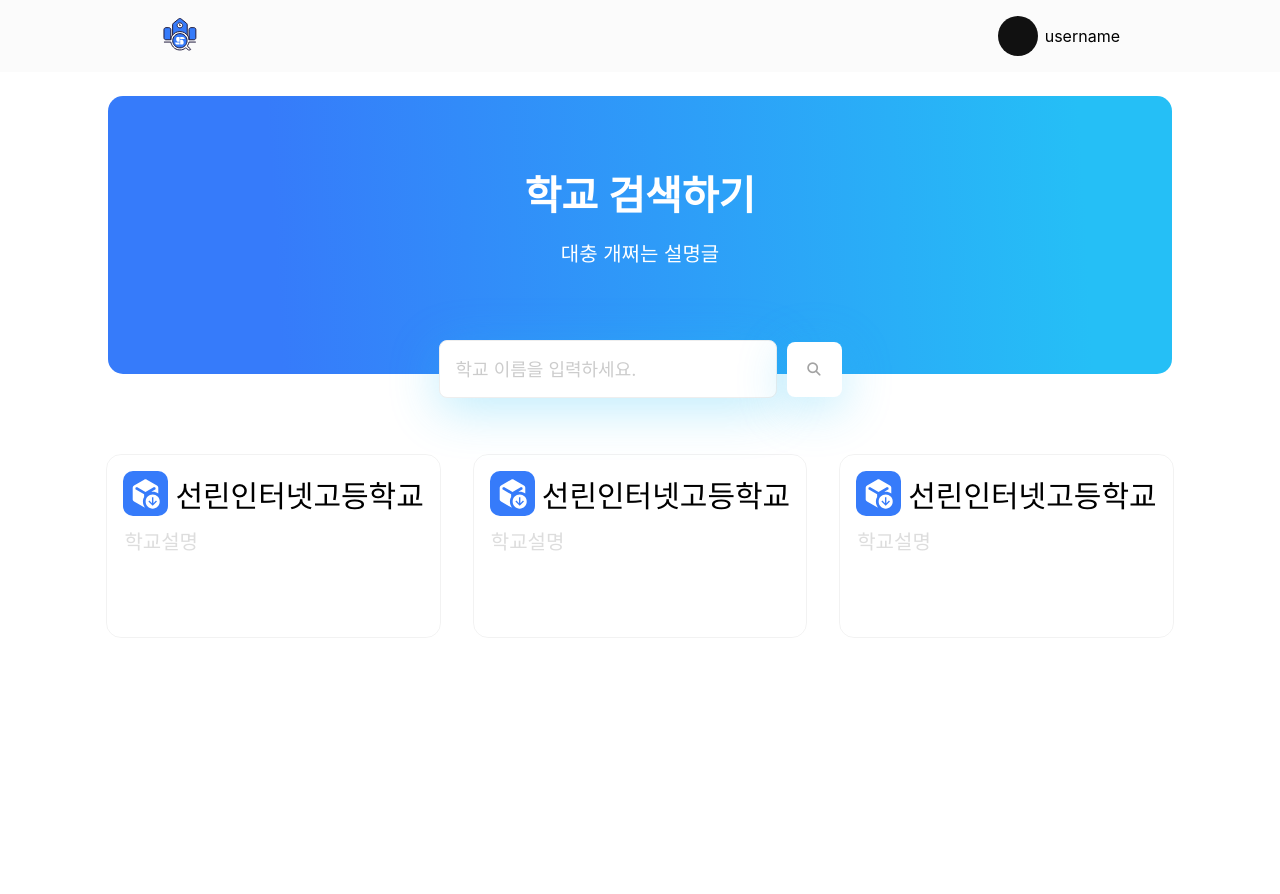
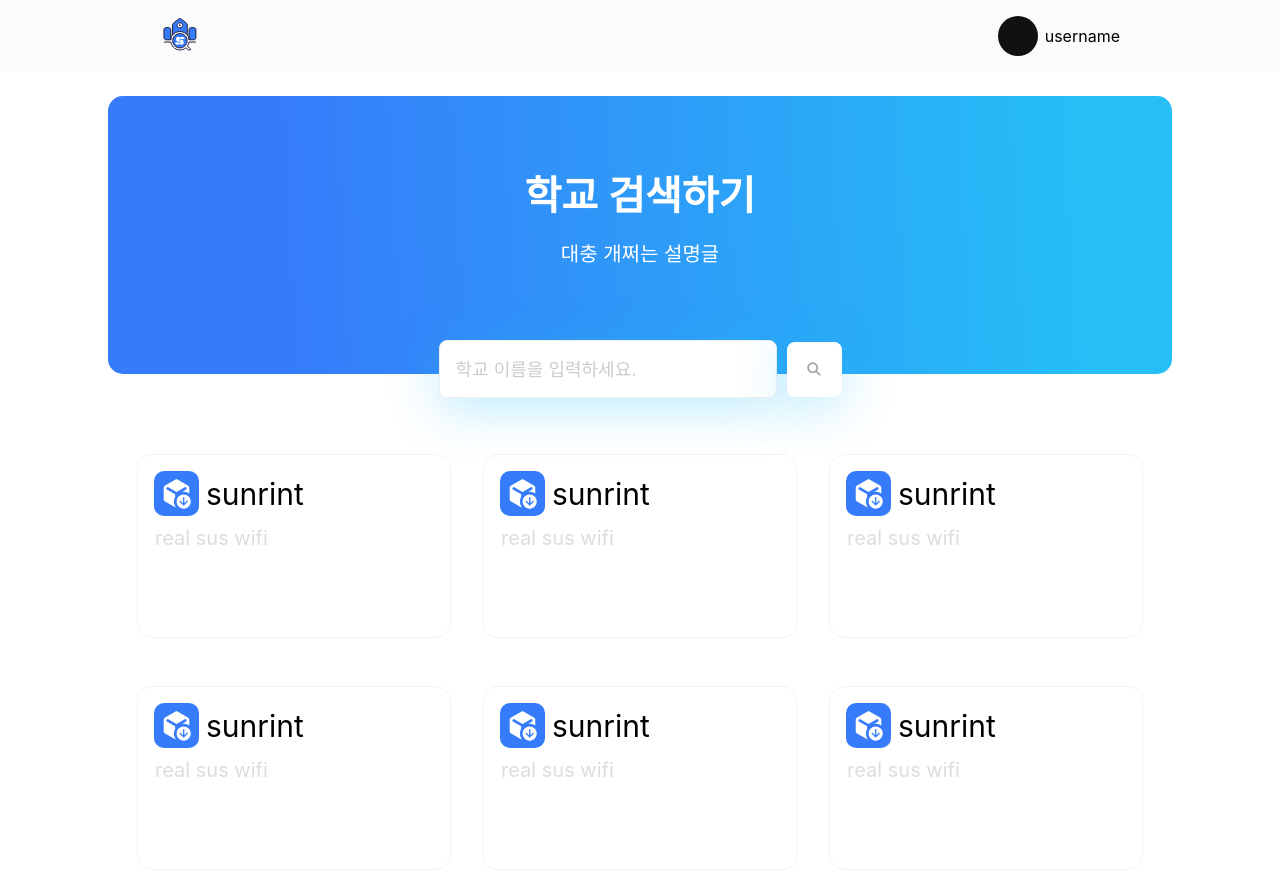
Before and after one commit to 5-23/realsus-frontend, a React (Create React App) app: page / in a window 1280 px wide. Shown: the top 894 px of the page. Before the commit the page ends 800 px from the top, so only its background shows below. Built offline with nearby package versions, Linux system fonts and the light colour scheme; a web font is replaced by a local one.

Commit message:
feat: real final front-end

```diff
--- a/src/components/Header.jsx
+++ b/src/components/Header.jsx
@@ -4,13 +4,13 @@ import logo from "../logo2.svg";
 const Header = () => {
 	return (
 		<header>
-			<div className={styles.logo}>
+			<a className={styles.logo} href="/">
 				<img src={logo} className={styles.logo} alt="logo" />
-			</div>
-			<div className={styles.profile}>
+			</a>
+			<a className={styles.profile} href="/mypage/a">
 				<div className={styles.profileImg}></div>
 				<p>username</p>
-			</div>
+			</a>
 		</header>
 	);
 };
--- a/src/css/School.module.css
+++ b/src/css/School.module.css
@@ -71,6 +71,12 @@ footer {
 		width: 100%;
 		border: 1px solid var(--alpha-black);
 		margin: 30px 0;
+	}
+
+	> div:last-child{
+		display: flex;
+		flex-direction: column;
+		gap: 20px;
 	}
 	> #userInput {
 		width: 100%;
--- a/src/pages/Home.jsx
+++ b/src/pages/Home.jsx
@@ -20,39 +20,12 @@ const Home = () => {
 					</form>
 				</div>
 				<div className={styles.cardWrapper}>
-					<a href="/school">
-						<div className={styles.card}>
-							<div className={styles.titleWrapper}>
-								<div className={styles.iconWrapper}>
-									<img src={SchoolIcon} alt="" />
-								</div>
-								<p>선린인터넷고등학교</p>
-							</div>
-							<p>학교설명</p>
-						</div>
-					</a>
-					<a href="/school">
-						<div className={styles.card}>
-							<div className={styles.titleWrapper}>
-								<div className={styles.iconWrapper}>
-									<img src={SchoolIcon} alt="" />
-								</div>
-								<p>선린인터넷고등학교</p>
-							</div>
-							<p>학교설명</p>
-						</div>
-					</a>
-					<a href="/school">
-						<div className={styles.card}>
-							<div className={styles.titleWrapper}>
-								<div className={styles.iconWrapper}>
-									<img src={SchoolIcon} alt="" />
-								</div>
-								<p>선린인터넷고등학교</p>
-							</div>
-							<p>학교설명</p>
-						</div>
-					</a>
+					<School name="sunrint" des="real sus wifi" id="sunrint"/>
+					<School name="sunrint" des="real sus wifi" id="sunrint"/>
+					<School name="sunrint" des="real sus wifi" id="sunrint"/>
+					<School name="sunrint" des="real sus wifi" id="sunrint"/>
+					<School name="sunrint" des="real sus wifi" id="sunrint"/>
+					<School name="sunrint" des="real sus wifi" id="sunrint"/>
 				</div>
 			</div>
 		</div>
@@ -60,3 +33,24 @@ const Home = () => {
 };
 
 export default Home;
+
+/**
+ * @param {{
+*  id: String,
+*  name: String,
+*  des: String
+* }} props
+*/
+function School(props) {
+   return <a href={`/school/${props.id}`}>
+	   <div className={styles.card}>
+		   <div className={styles.titleWrapper}>
+			   <div className={styles.iconWrapper}>
+				   <img src={SchoolIcon} alt="" />
+			   </div>
+			   <p>{props.name}</p>
+		   </div>
+		   <p>{props.des}</p>
+	   </div>
+   </a>
+}
--- a/src/pages/School.jsx
+++ b/src/pages/School.jsx
@@ -31,7 +31,10 @@ const School = () => {
 					</div>
 					<hr />
 					<div>
-					<QuestionBox name="red sus" dt={new Date("2023-11-19T08:40:00")} des="sus"/>
+						<QuestionBox id="sus" name="red sus" dt={new Date("2023-11-19T08:40:00")} des="sus"/>
+						<QuestionBox id="sus" name="red sus" dt={new Date("2023-11-19T08:40:00")} des="sus"/>
+						<QuestionBox id="sus" name="red sus" dt={new Date("2023-11-19T08:40:00")} des="sus"/>
+						<QuestionBox id="sus" name="red sus" dt={new Date("2023-11-19T08:40:00")} des="sus"/>
 					</div>
 				</footer>
 			</div>
@@ -47,11 +50,12 @@ export default School;
  *  name: String,
  *  des: String,
  *  dt: Number,
- * }} props
+ *  id: String
+* }} props
  * @returns
  */
 function QuestionBox(props) {
-	return <div className={styles.qbox}>
+	return <a className={styles.qbox} href={`/answer/${props.id}`}>
 		<div className={styles.headWrapper}>
 			<div className={styles.head}>
 				<div className={styles.profile}></div>
@@ -62,5 +66,5 @@ function QuestionBox(props) {
 		<div className={styles.description}>
 			{props.des}
 		</div>
-	</div>
+	</a>
 }
```
